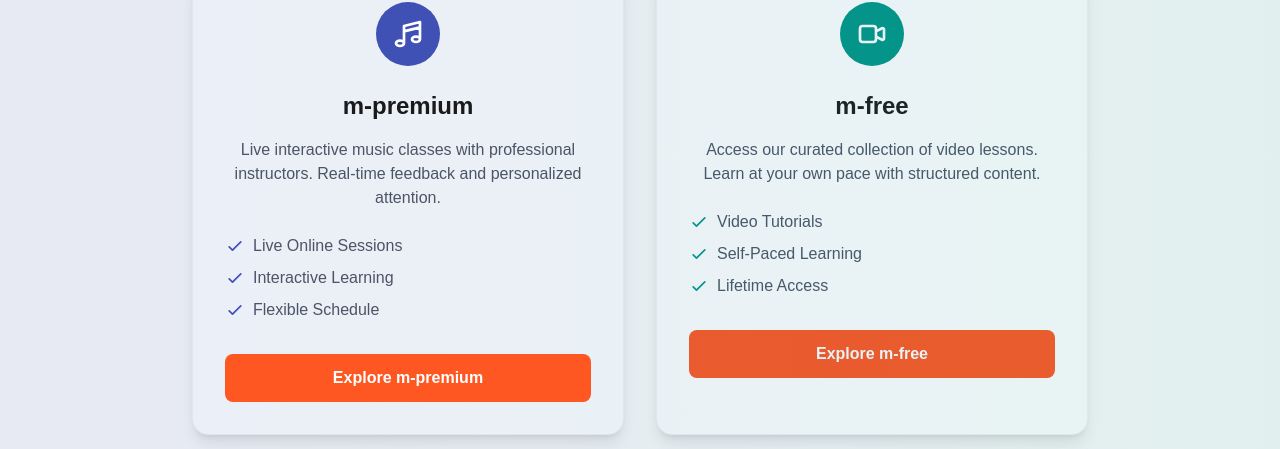
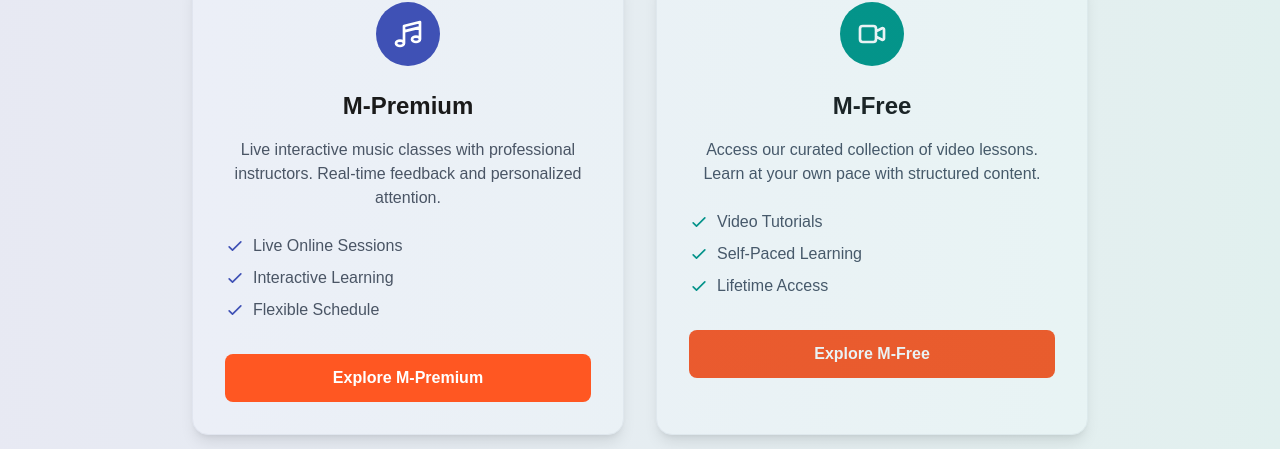
Before and after one commit to om0852/EMusic, a Next.js app: page / in a window 1280 px wide. Shown: the part 351-800 px from the top of the page. Built offline with nearby package versions, Linux system fonts and the light colour scheme; no server answers.

Commit message:
name changing done

```diff
--- a/app/api/auth/check/route.js
+++ b/app/api/auth/check/route.js
@@ -8,7 +8,7 @@ export async function GET(req) {
     await connectDB(); // Connect to database first
 
     const token = req.cookies.get('token')?.value;
-
+    // console.log("token",token)
     if (!token) {
       console.log('No token found');
       return NextResponse.json({ message: 'Not authenticated' }, { status: 401 });
--- a/app/api/batches/route.js
+++ b/app/api/batches/route.js
@@ -27,7 +27,7 @@ export async function GET(req) {
     const batches = await Batch.find({
       'students.userId': user._id
     })
-    .populate('subject', 'name description')
+    .populate('subject', 'name description image')
     .populate('level', 'name description')
     .populate('teacher', 'name email');
 
--- a/app/api/upload/route.js
+++ b/app/api/upload/route.js
@@ -27,7 +27,6 @@ export async function POST(request) {
       access: 'public',
       token: process.env.BLOB_READ_WRITE_TOKEN
     });
-    console.log(url)
 
     return NextResponse.json({ url });
   } catch (error) {
--- a/app/my-batches/page.js
+++ b/app/my-batches/page.js
@@ -366,7 +366,7 @@ export default function MyBatches() {
         ) : (
           <div className="grid gap-6 md:grid-cols-2 lg:grid-cols-3">
             {batches.map((batch) => (
-              <div key={batch._id} className="group relative bg-white shadow-lg rounded-lg overflow-hidden transform transition-all duration-300 hover:-translate-y-1 hover:shadow-xl border border-orange-100">
+              <div key={batch._id} className="group relative bg-white shadow-lg rounded-lg overflow-hidden transform transition-all duration-300 hover:-translate-y-1 hover:shadow-xl border border-orange-100" style={{backgroundImage: `url(${batch.subject.image})`}}>
                 <div className={`h-3 bg-gradient-to-r ${getRandomGradient()}`} />
                 <div className="p-6">
                   <div className="flex justify-between items-start">
--- a/app/page.js
+++ b/app/page.js
@@ -42,7 +42,7 @@ export default function Home() {
                     </svg>
                   </div>
                   <h2 className="text-2xl font-bold text-[#1A1A1A] mb-4">
-                    m-premium
+                    M-Premium
                   </h2>
                   <p className="text-gray-600 mb-6">
                     Live interactive music classes with professional
@@ -102,7 +102,7 @@ export default function Home() {
                     href="/m-premium"
                     className="block w-full cursor-pointer bg-[#FF5722] text-white text-center py-3 rounded-lg font-semibold hover:bg-[#F4511E] transition-colors duration-200"
                   >
-                    Explore m-premium
+                    Explore M-Premium
                   </Link>
                 </div>
               </motion.div>
@@ -129,7 +129,7 @@ export default function Home() {
                     </svg>
                   </div>
                   <h2 className="text-2xl font-bold text-[#1A1A1A] mb-4">
-                    m-free
+                    M-Free
                   </h2>
                   <p className="text-gray-600 mb-6">
                     Access our curated collection of video lessons. Learn at
@@ -189,7 +189,7 @@ export default function Home() {
                     href="/m-free"
                     className="block w-full cursor-pointer bg-[#FF5722] text-white text-center py-3 rounded-lg font-semibold hover:bg-[#F4511E] transition-colors duration-200"
                   >
-                    Explore m-free
+                    Explore M-Free
                   </Link>
                 </div>
               </motion.div>
--- a/middleware.js
+++ b/middleware.js
@@ -10,7 +10,7 @@ export function middleware(request) {
 
   const isPublicPath = pathname === '/' || pathname === '/login' || pathname === '/signup';
   const token = request.cookies.get('token')?.value;
-
+console.log(token)
   // If trying to access protected route without token, redirect to login
   if (!isPublicPath && !token) {
     return NextResponse.redirect(new URL('/login', request.url));
```
